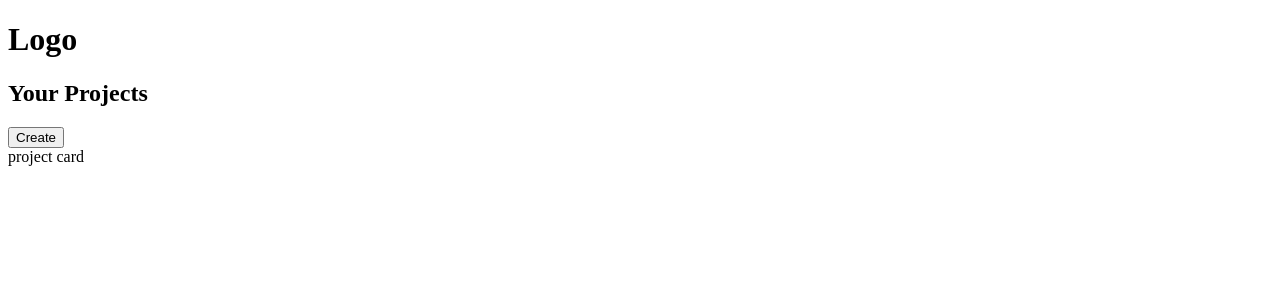
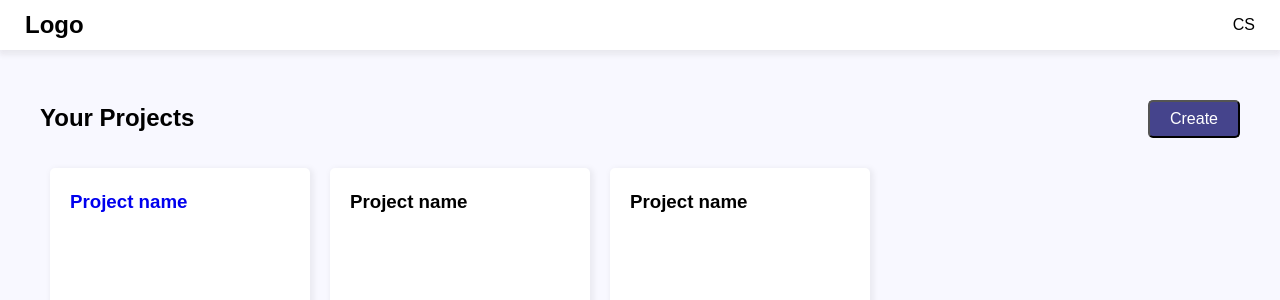
Before and after one commit to anyazhai/Slash, a React (Create React App) app in the folder frontend/: page /Dashboard in a window 1280 px wide. Shown: the top 300 px of the page. Built offline with nearby package versions, Linux system fonts and the light colour scheme.

Commit message:
frontend ui

```diff
--- /dev/null
+++ b/frontend/src/assets/base.css
@@ -0,0 +1,191 @@
+html{
+    font-size: 16px;
+  }
+
+  body{
+
+      --primary40 : #45448C;
+  }
+
+
+  body {
+    margin: 0;
+    background-color: #f8f8ff;
+    font-family: -apple-system, BlinkMacSystemFont, 'Segoe UI', 'Roboto', 'Oxygen',
+      'Ubuntu', 'Cantarell', 'Fira Sans', 'Droid Sans', 'Helvetica Neue',
+      sans-serif;
+    -webkit-font-smoothing: antialiased;
+    -moz-osx-font-smoothing: grayscale;
+  }
+
+  code {
+    font-family: source-code-pro, Menlo, Monaco, Consolas, 'Courier New',
+      monospace;
+  }
+
+    /* Box sizing rules */
+    *,
+    *::before,
+    *::after {
+      box-sizing: border-box;
+    }
+
+    *{
+      font-family: 'Quicksand', sans-serif;
+      font-weight: 400;
+      background-color: none;
+
+    }
+
+    /* Remove default margin */
+    body,
+    h1,
+    h2,
+    h3,
+    h4,
+    p,
+    figure,
+    blockquote,
+    dl,
+    dd {
+      margin: 0;
+    }
+
+    /* Remove list styles on ul, ol elements with a list role, which suggests default styling will be removed */
+    ul[role='list'],
+    ol[role='list'] {
+      list-style: none;
+    }
+
+    /* Set core root defaults */
+    html:focus-within {
+      scroll-behavior: smooth;
+    }
+
+    /* Set core body defaults */
+    body {
+      text-rendering: optimizeSpeed;
+      line-height: 1.5;
+    }
+
+    /* A elements that don't have a class get default styles */
+    a:not([class]) {
+      text-decoration-skip-ink: auto;
+    }
+
+    /* Make images easier to work with */
+    img,
+    picture {
+      max-width: 100%;
+      display: block;
+      object-fit: cover;
+    }
+
+    /* Inherit fonts for inputs and buttons */
+    input,
+    button,
+    textarea,
+    select {
+      font: inherit;
+    }
+
+    /* Remove all animations, transitions and smooth scroll for people that prefer not to see them */
+    @media (prefers-reduced-motion: reduce) {
+      html:focus-within {
+        scroll-behavior: auto;
+      }
+
+      *,
+      *::before,
+      *::after {
+        animation-duration: 0.01ms !important;
+        animation-iteration-count: 1 !important;
+        transition-duration: 0.01ms !important;
+        scroll-behavior: auto !important;
+      }
+    }
+
+
+    a{
+        text-decoration: none;
+    }
+
+    li{
+      list-style-type: none;
+    }
+
+    h1, h2, h3, h4{
+        font-weight: 700;
+    }
+
+    .bold{
+      font-weight: 700;
+    }
+
+    button{
+      cursor: pointer;
+    }
+
+    .fa{
+      margin: 0 0 0 8px;
+      text-align: center;
+    }
+
+    .marginB{
+      margin-bottom: 70px;
+    }
+
+    /*scrollbar*/
+
+    ::-webkit-scrollbar {
+      width: 5px;
+      height: 2px;
+    }
+
+    ::-webkit-scrollbar-track {
+      box-shadow: inset 0 0 5px #34343460;
+      border-radius: 10px;
+
+    }
+
+    ::-webkit-scrollbar-thumb {
+      background: var(--primary40);
+      border-radius: 10px;
+    }
+
+    ::-webkit-scrollbar-thumb:hover {
+      background: var(--primary);
+    }
+
+    code{
+      font-family: 'Inter', sans-serif;
+    }
+
+    .logo{
+      height: 2.6em;
+  }
+
+
+  @media (max-width: 800px) {
+    html{
+      font-size: 12px;
+    }
+  }
+
+
+.flex{
+  display: flex;
+  justify-content: space-between;
+}
+
+.inline-block{
+  display: inline-block;
+}
+
+.btn{
+  padding: 5px 20px ;
+  outline: none;
+  background-color: var(--primary40);
+  color: white;
+  border-radius: 5px;
+}
--- /dev/null
+++ b/frontend/src/assets/dashboard.css
@@ -0,0 +1,32 @@
+.header-bar{
+    padding: 7px 25px;
+    display: flex;
+    justify-content: space-between;
+    align-items: center;
+    background-color: white;
+    box-shadow: 0px 4px 5px 1px rgba(103, 102, 102, 0.1);
+}
+
+.header-bar h1{
+    font-size: 24px;
+}
+
+.project-section{
+    margin: 40px;
+    margin-top: 50px;
+}
+
+.project-list{
+    margin-top: 30px;
+}
+
+.project-cover-card{
+    margin: 0 10px;
+    width: 260px;
+    display: inline-block;
+    background-color: rgb(255, 255, 255);
+    height: 190px;
+    padding: 20px;
+    border-radius: 5px;
+    box-shadow: 2px 2px 5px 2px rgba(131, 131, 131, 0.1);
+}
--- a/frontend/src/assets/index.css
+++ /dev/null
@@ -1,13 +0,0 @@
-body {
-  margin: 0;
-  font-family: -apple-system, BlinkMacSystemFont, 'Segoe UI', 'Roboto', 'Oxygen',
-    'Ubuntu', 'Cantarell', 'Fira Sans', 'Droid Sans', 'Helvetica Neue',
-    sans-serif;
-  -webkit-font-smoothing: antialiased;
-  -moz-osx-font-smoothing: grayscale;
-}
-
-code {
-  font-family: source-code-pro, Menlo, Monaco, Consolas, 'Courier New',
-    monospace;
-}
--- /dev/null
+++ b/frontend/src/assets/project.css
@@ -0,0 +1,60 @@
+.container{
+    margin: 40px;
+    margin-top: 25px;
+}
+
+.project-name{
+    font-size: 28px;
+}
+
+.topbar{
+    display: flex;
+    justify-content: space-between;
+    align-items: center;
+    border-bottom: 1px solid #3333334e;
+}
+
+.topbar ul {
+    padding-inline-start: 10px;
+}
+
+.topbar ul li {
+    display: inline;
+    padding-right: 50px;
+}
+
+.shared-with div{
+    display: inline-block;
+}
+
+#filter{
+    margin-left: 30px;
+    padding: 5px 10px;
+    outline: none;
+    border: none;
+    background-color: transparent;
+    font-weight: 700;
+    color: rgb(74, 74, 74);
+}
+
+#filter:hover{
+    background-color: #3333330f;
+    border-radius: 5px;
+}
+
+.column-section{
+    padding: 20px;
+    width: fit-content;
+}
+
+.column-card{
+    padding: 15px;
+    border-radius: 5px;
+    margin-right: 15px;
+    background-color: rgb(255, 255, 255);
+    box-shadow: 2px 2px 5px 2px rgba(131, 131, 131, 0.1);
+    width: 330px;
+    display: inline-block;
+    min-height: 200px;
+    height: fit-content;
+}
--- a/frontend/src/components/Dashboard.js
+++ b/frontend/src/components/Dashboard.js
@@ -1,18 +1,37 @@
 import Headerbar from "./Headerbar";
-import ProjectCard from "./ProjectCard";
+import {Link} from "react-router-dom"
+
 
 export default function Dashboard() {
     return (
         <div >
             <Headerbar />
 
-            <div>
-            <h2>Your Projects</h2>
-            <button>Create</button>
+            <div className="project-section">
+
+            <div className="flex">
+                <h2>Your Projects</h2>
+                <button className="btn">Create</button>
             </div>
-            <div>
-                <ProjectCard />
+
+            <section className="project-list">
+
+                <Link to="/project">
+                    <div className="project-cover-card">
+                        <h3>Project name</h3>
+                    </div>
+                </Link>
+                <div className="project-cover-card">
+                    <h3>Project name</h3>
+                </div>
+                <div className="project-cover-card">
+                    <h3>Project name</h3>
+                </div>
+            </section >
+
+
             </div>
+
         </div>
     );
 }
--- a/frontend/src/components/Headerbar.js
+++ b/frontend/src/components/Headerbar.js
@@ -1,10 +1,10 @@
 export default function Headerbar() {
     return (
-        <div >
+        <div className="header-bar">
         <h1>Logo</h1>
 
         <div className="profile-image">
-
+            CS
         </div>
         </div>
     );
--- a/frontend/src/components/ProjectCard.js
+++ /dev/null
@@ -1,7 +0,0 @@
-export default function ProjectCard() {
-    return (
-        <div >
-            project card
-        </div>
-    );
-}
--- a/frontend/src/components/project/Column.js
+++ b/frontend/src/components/project/Column.js
@@ -0,0 +1,9 @@
+export default function Column(){
+    return (
+        <div className="column-card">
+            <h4>column name</h4>
+
+            <button>Add task</button>
+        </div>
+    )
+}
--- a/frontend/src/components/project/Project.js
+++ b/frontend/src/components/project/Project.js
@@ -1,13 +1,24 @@
+import Headerbar from "../Headerbar";
+import Topbar from "./Topbar";
+import Column from "./Column";
+
 export default function Project() {
     return (
         <div >
-            <nav>
-                <a>Board</a>
-                <a>List</a>
-            </nav>
 
-            <div>
+            <Headerbar />
 
+            <div className="container">
+                <h2 className="project-name">Project-name</h2>
+
+                <Topbar />
+
+                <section className="column-section">
+                    <Column />
+                    <Column />
+                    <Column />
+                    <button>Add column</button>
+                </section>
             </div>
         </div>
     );
--- /dev/null
+++ b/frontend/src/components/project/Topbar.js
@@ -0,0 +1,24 @@
+export default function Topbar() {
+    return (
+        <div className="topbar">
+            <ul>
+                <li>Board</li>
+                <li>List</li>
+                <li>Settings</li>
+            </ul>
+
+            <div>
+                <div className="shared-with inline-block">
+                    <div>
+                        CS
+                    </div>
+                    <div>
+                        +
+                    </div>
+                </div>
+
+                <button className="inline-block" id="filter">Filter</button>
+            </div>
+        </div>
+    );
+}
--- a/frontend/src/index.js
+++ b/frontend/src/index.js
@@ -3,6 +3,9 @@ import ReactDOM from 'react-dom/client';
 import { BrowserRouter, Route, Routes } from 'react-router-dom';
 import App from './components/App';
 
+import '../src/assets/dashboard.css'
+import '../src/assets/base.css'
+import '../src/assets/project.css'
 
 const root = ReactDOM.createRoot(document.getElementById('root'));
 root.render(
```
